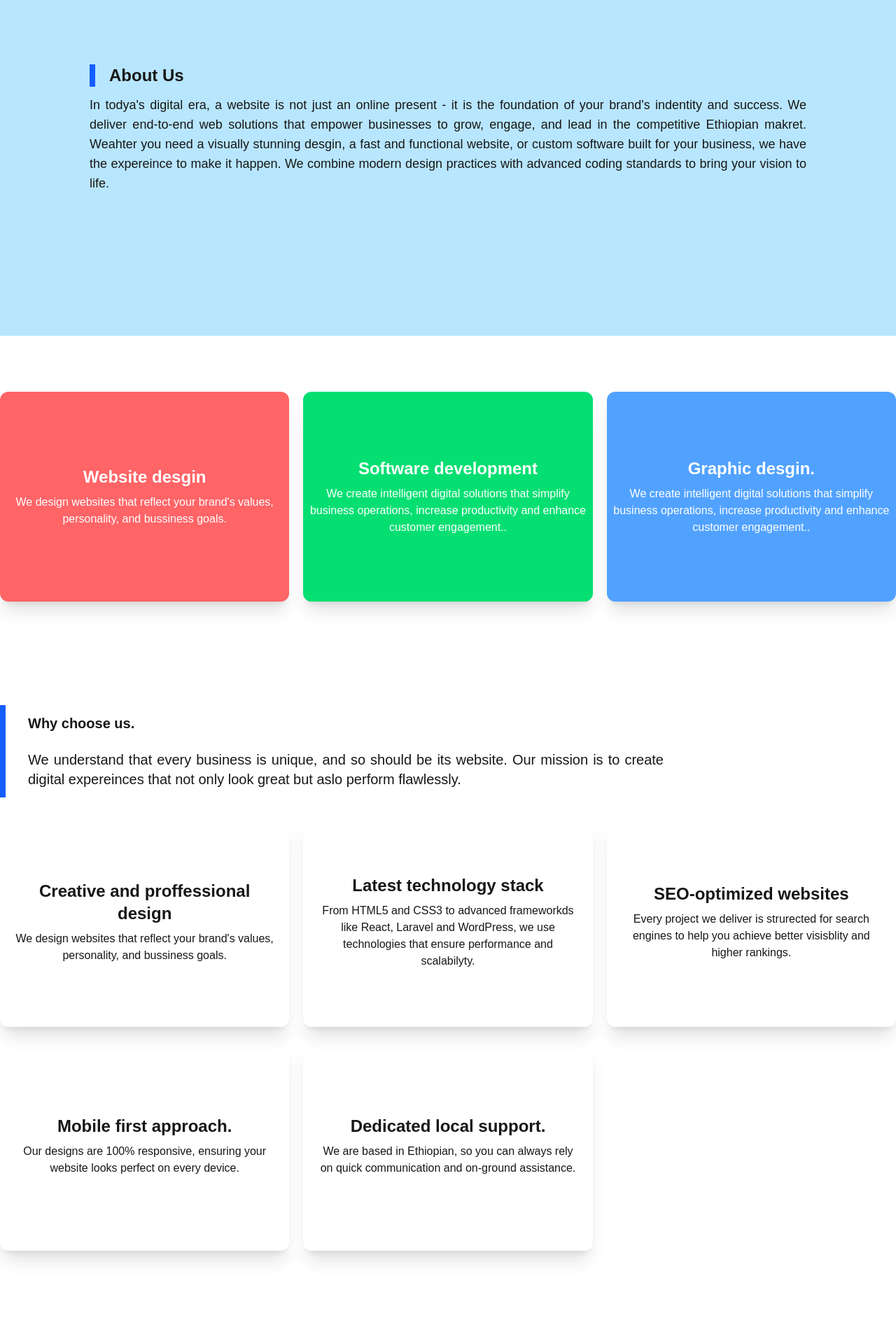
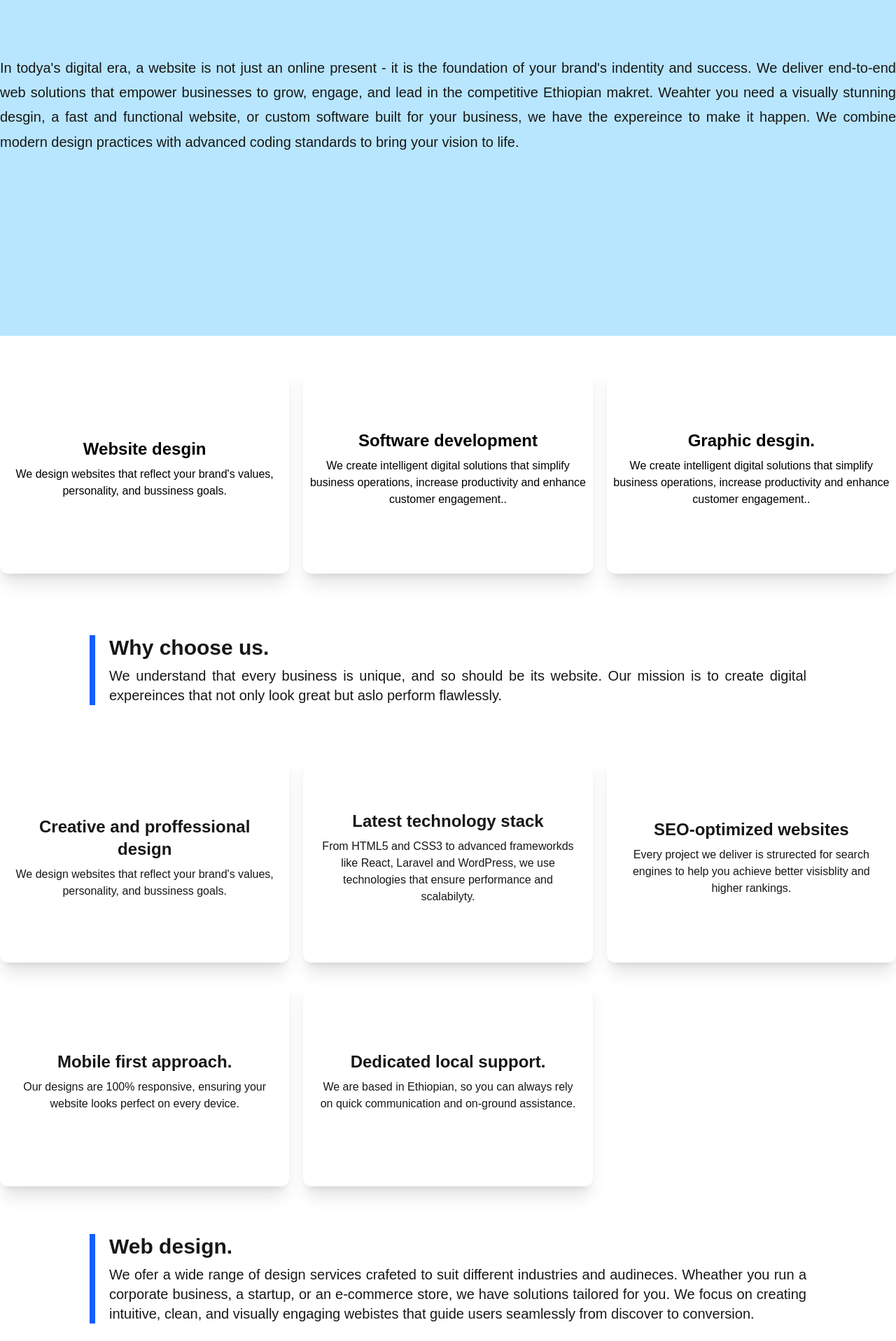
Before and after one commit to amanuelferede/Amanuel-Ferede, a Next.js app: page / in a window 1280 px wide. Shown: the part 880-2797 px from the top of the page at 70% size. Built offline with nearby package versions, Linux system fonts and the light colour scheme.

Commit message:
'message'

```diff
--- a/app/components/aboutus.tsx
+++ b/app/components/aboutus.tsx
@@ -5,20 +5,13 @@ export default function AboutUs() {
       className="bg-sky-200 w-full min-h-[70vh] md:py-40 py-5 md:px-0 px-3 "
       id="aboutme"
     >
-     <div className=" lg:max-w-5xl xl:max-6xl mx-auto">
-        <div className="border-l-8 border-l-blue-600 pl-5 my-3">
-        <p className="text-2xl font-semibold">About Us</p>
-      </div>{" "}
-      <div className="grid md:grid-cols-12 gap-10">
-        <div className=" col-span-12">
-          <div className="">
-            <p className="text-lg text-justify">
-              In todya's digital era, a website is not just an online present - it is the foundation of your brand's indentity and success. We deliver end-to-end web solutions that empower businesses to grow, engage, and lead in the competitive Ethiopian makret. Weahter you need a visually stunning desgin, a fast and functional website, or custom software built for your business, we have the expereince to make it happen. We combine modern design practices with advanced coding standards to bring your vision to life.
-            </p>
-          </div>
+      <div className=" lg:max-w-7xl xl:max-6xl mx-auto">
+
+        <div className="">
+          <p className="text-xl text-justify" style={{ lineHeight: '2.2rem' }}>
+            In todya's digital era, a website is not just an online present - it is the foundation of your brand's indentity and success. We deliver end-to-end web solutions that empower businesses to grow, engage, and lead in the competitive Ethiopian makret. Weahter you need a visually stunning desgin, a fast and functional website, or custom software built for your business, we have the expereince to make it happen. We combine modern design practices with advanced coding standards to bring your vision to life.
+          </p>
         </div>
-
-      </div>
       </div>
     </div>
   );
--- a/app/components/contact.tsx
+++ b/app/components/contact.tsx
@@ -11,7 +11,7 @@ import { FiInstagram } from "react-icons/fi";
 export default function ContactMe() {
   return (
     <div className="lg:max-w-7xl xl:max-w-350 mx-auto py-5" id="contact">
-      <div className="grid grid-cols-12 md:gap-10">
+      <div className="grid grid-cols-12 md:gap-10 gap-6">
         <div className="md:col-span-6 col-span-12 md:px-0 px-3">
           <div className="flex flex-col  space-y-6">
             <input
@@ -33,9 +33,9 @@ export default function ContactMe() {
             </button>
           </div>
         </div>
-        <div className="md:col-span-6 col-span-12 md:px-0 px-3 flex items-start md:justify-center">
+        <div className="md:col-span-6 col-span-12 md:px-0 px-3 md:flex md:items-center  md:justify-center">
           <div className="flex flex-col">
-            <p className="text-zinc-500 my-2">Get me on</p>
+
 
             <div className="flex md:space-x-5 space-x-3">
               <FaFacebook className="md:w-9 md:h-9 w-7 h-7 md:hover:text-pink-500 transition-all duration-400 ease-in-out cursor-pointer" />
--- a/app/components/navbar.tsx
+++ b/app/components/navbar.tsx
@@ -6,7 +6,7 @@ import { CgClose } from "react-icons/cg";
 
 export default function NavBar() {
   const [shouldShowMobileMenu, setShouldShowMobileMenu] =
-    useState<boolean>(false); //DRY but i am lazy, life is too short
+    useState<boolean>(false);
 
   const [scrollPosition, setScrollPosition] = useState<number>(0);
   const [activeNavElement, setActiveNavElemenet] = useState<string>("");
@@ -36,7 +36,7 @@ export default function NavBar() {
   return (
     <div
       className={` py-6 px-6 transition-all duration-1000 ease-in-out  w-full flex items-center justify-between  fixed z-50 top-0 left-0 right-0 ${
-        scrollPosition < 70 ? "bg-transparent" : "bg-white shadow-md"
+        scrollPosition < 70 ? "bg-transparent border-b-[0.009px] pb-10 border-b-sky-600" : "bg-white shadow-md"
       }`}
     >
       <div className="flex space-x-2">
--- a/app/components/services/servicetypes.tsx
+++ b/app/components/services/servicetypes.tsx
@@ -1,24 +1,25 @@
 export default function ServiceTypes() {
+  // this is not the problem
     return (
 
-      <div className="grid md:grid-cols-3 gap-5 md:py-15 py-5 md:px-0 px-3 lg:max-w-6xl xl:max-w-350 mx-auto">
-        <div className="h-75 bg-red-400 md:rounded-xl shadow-xl text-center flex items-center justify-center">
+      <div className="grid md:grid-cols-3 gap-5  py-5 md:px-0 px-3 lg:max-w-6xl xl:max-w-350 mx-auto">
+        <div className="h-75  md:rounded-xl shadow-xl text-center flex items-center justify-center">
           <div className="flex flex-col space-y-2">
-            <p className="font-semibold text-2xl text-white">Website desgin</p>
-            <p className="text-white">We design websites that reflect your brand's values, personality, and bussiness goals.</p>
+            <p className="font-semibold text-2xl text-black">Website desgin</p>
+            <p className="text-black">We design websites that reflect your brand's values, personality, and bussiness goals.</p>
           </div>
         </div>
-         <div className="h-75 bg-green-400 md:rounded-xl shadow-xl text-center flex items-center justify-center">
+         <div className="h-75  md:rounded-xl shadow-xl text-center flex items-center justify-center">
           <div className="flex flex-col space-y-2">
-            <p className="font-semibold text-2xl text-white">Software development</p>
-            <p className="text-white">We create intelligent digital solutions that simplify business operations, increase productivity and enhance customer engagement..</p>
+            <p className="font-semibold text-2xl text-black">Software development</p>
+            <p className="text-black">We create intelligent digital solutions that simplify business operations, increase productivity and enhance customer engagement..</p>
           </div>
         </div>
 
-        <div className="h-75 bg-blue-400 md:rounded-xl shadow-xl text-center flex items-center justify-center">
+        <div className="h-75  md:rounded-xl shadow-xl text-center flex items-center justify-center">
           <div className="flex flex-col space-y-2">
-            <p className="font-semibold text-2xl text-white">Graphic desgin.</p>
-            <p className="text-white">We create intelligent digital solutions that simplify business operations, increase productivity and enhance customer engagement..</p>
+            <p className="font-semibold text-2xl text-black">Graphic desgin.</p>
+            <p className="text-black">We create intelligent digital solutions that simplify business operations, increase productivity and enhance customer engagement..</p>
           </div>
         </div>
         </div>
--- a/app/components/services/wdservice.tsx
+++ b/app/components/services/wdservice.tsx
@@ -1,11 +1,11 @@
 export default function WebDesginServices() {
     return (
-        <div className="py-15 lg:max-w-6xl xl:max-w-350 mx-auto">
-                <div className="text-center md:w-3/4 w-full md:px-0 px-3">
-                    <div className="md:border-l-8 md:my-7 my-2 border-l-blue-600 md:pl-5 text-2xl  text-center my-1 inline-block">
-                        <p className=" md:p-3 font-semibold text-justify text-3xl">Web design.
+        <div className="pb-15 lg:max-w-6xl xl:max-w-350 mx-auto">
+                <div className="text-center md:max-w-5xl py-10 md:mx-auto w-full md:px-0 px-3">
+                    <div className="md:border-l-8 md:my-7 my-2 border-l-blue-600 md:pl-5  text-center my-1 inline-block">
+                        <p className="font-semibold text-justify text-3xl mb-2">Web design.
                         </p>
-                        <p className=" md:p-3 text-justify text-xl my-5">We ofer a wide range of design services crafeted to suit different industries and audineces. Wheather you run a corporate business, a startup, or an e-commerce store, we have solutions tailored for you. We focus on creating intuitive, clean, and visually engaging webistes that guide users seamlessly from discover to conversion.</p>
+                        <p className="text-justify text-xl">We ofer a wide range of design services crafeted to suit different industries and audineces. Wheather you run a corporate business, a startup, or an e-commerce store, we have solutions tailored for you. We focus on creating intuitive, clean, and visually engaging webistes that guide users seamlessly from discover to conversion.</p>
 
                     </div>
 
@@ -14,62 +14,64 @@ export default function WebDesginServices() {
                 <div className="md:h-1/2 md:bg-sky-200 md:sticky md:top-20 md:flex md:items-center md:justify-center md:p-20" style={{}}>
 
                     <p className="md:block hidden text-center  md:text-5xl text-3xl  ">Web design services</p>
-
-
-
-
                 </div>
                 <div>
                     <div className="grid md:grid-cols-2 gap-4">
                         <div className="h-75 p-5  rounded-xl md:shadow-xl shadow-md  text-center flex items-center justify-center">
                             <div className="flex flex-col space-y-2">
-                                <p className="font-semibold text-2xl">Corporate webiste design.</p>
+                                <p className="font-semibold text-lg">Corporate webiste design.</p>
                                 <p>Professional and elegant designs that establish authority.</p>
                             </div>
                         </div>
                         <div className="h-75 p-5 rounded-xl md:shadow-xl shadow-md  text-center flex items-center justify-center">
                             <div className="flex flex-col space-y-2">
-                                <p className="font-semibold text-2xl">E-commerce website design.</p>
+                                <p className="font-semibold text-lg">E-commerce website design.</p>
                                 <p>User-centric layouts with optimized product displays.</p>
                             </div>
                         </div>
                         <div className="h-75 p-5 rounded-xl md:shadow-xl shadow-md  text-center flex items-center justify-center">
                             <div className="flex flex-col space-y-2">
-                                <p className="font-semibold text-2xl">Portifolio and persoanl websites</p>
+                                <p className="font-semibold text-lg">Portifolio and persoanl websites</p>
                                 <p>Creative designs for professionals and artists.</p>
                             </div>
                         </div>
                         <div className="h-75 p-5 rounded-xl md:shadow-xl shadow-md  text-center flex items-center justify-center">
                             <div className="flex flex-col space-y-2">
-                                <p className="font-semibold text-2xl">Landing page design.</p>
+                                <p className="font-semibold text-lg">Landing page design.</p>
                                 <p>Conversion-driven designs for marketing compaings.</p>
                             </div>
                         </div>
 
                         <div className="h-75 p-5 rounded-xl md:shadow-xl shadow-md  text-center flex items-center justify-center">
                             <div className="flex flex-col space-y-2">
-                                <p className="font-semibold text-2xl">Dedicated local support.</p>
+                                <p className="font-semibold text-lg">Dedicated local support.</p>
                                 <p> We are based in Ethiopian, so you can always rely on quick communication and on-ground assistance.</p>
                             </div>
                         </div>
                         <div className="h-75 p-6 rounded-xl md:shadow-xl shadow-md  text-center flex items-center justify-center">
                             <div className="flex flex-col space-y-2">
-                                <p className="font-semibold text-2xl">Cusom webiste development.</p>
+                                <p className="font-semibold text-lg">Cusom webiste development.</p>
                             </div>
                         </div>
                         <div className="h-75 p-6 rounded-xl md:shadow-xl shadow-md  text-center flex items-center justify-center">
                             <div className="flex flex-col space-y-2">
-                                <p className="font-semibold text-2xl">Wordpress development.</p>
+                                <p className="font-semibold text-lg">Wordpress development.</p>
                             </div>
                         </div>
                         <div className="h-75 p-6 rounded-xl md:shadow-xl shadow-md  text-center flex items-center justify-center">
                             <div className="flex flex-col space-y-2">
-                                <p className="font-semibold text-2xl">E-commerce platforms (Shopify, Woocommerce, Magento)</p>
+                                <p className="font-semibold text-lg">E-commerce platforms (Shopify, Woocommerce, Magento)</p>
                             </div>
                         </div>
                         <div className="h-75 p-6 rounded-xl md:shadow-xl shadow-md  text-center flex items-center justify-center">
                             <div className="flex flex-col space-y-2">
-                                <p className="font-semibold text-2xl">CMS and ERP integraion.</p>
+                                <p className="font-semibold text-lg">CMS and ERP integraion.</p>
+
+                            </div>
+                        </div>
+                        <div className="h-75 p-6 rounded-xl md:shadow-xl shadow-md  text-center flex items-center justify-center">
+                            <div className="flex flex-col space-y-2">
+                                <p className="font-semibold text-lg">Web applications and portals..</p>
 
                             </div>
                         </div>
--- a/app/components/services/whychooseus.tsx
+++ b/app/components/services/whychooseus.tsx
@@ -2,13 +2,13 @@ import { DiJava } from "react-icons/di";
 
 export default function WhyChooseUs() {
     return (
-     <div className="md:py-15 py-5 lg:max-w-6xl xl:max-w-350 mx-auto">
-           <div className="text-center md:w-3/4 w-full">
+     <div className=" lg:max-w-6xl xl:max-w-350 mx-auto">
+                <div className="text-center md:max-w-5xl py-10 md:mx-auto w-full md:px-0 px-3">
         <div className="text-center">
-          <div className="border-l-8 my-7 border-l-blue-600 pl-5 text-2xl  text-center my-1 inline-block">
-            <p className=" p-3 font-semibold md:text-justify text-xl">Why choose us.
+          <div className="border-l-8 my-7 border-l-blue-600 pl-5  text-center my-1 inline-block">
+            <p className="font-semibold mb-2 md:text-justify text-3xl">Why choose us.
             </p>
-            <p className=" p-3 md:text-justify text-xl">We understand that every business is unique, and so should be its website. Our mission is to create digital expereinces that not only look great but aslo perform flawlessly.</p>
+            <p className="md:text-justify text-xl">We understand that every business is unique, and so should be its website. Our mission is to create digital expereinces that not only look great but aslo perform flawlessly.</p>
 
           </div>
         </div>
```
Also changed, not shown: app/components/banner.tsx (+5 -6 lines), app/components/footer.tsx (+2 -27 lines), app/components/services/devprocess.tsx (+6 -6 lines), app/components/services/sdservice.tsx (+19 -23 lines), app/components/services/weserve.tsx (+10 -14 lines), app/components/services/whatmakes.tsx (+11 -11 lines).
